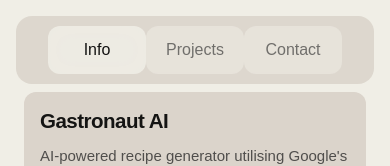
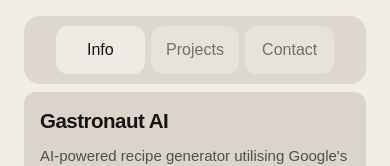
Before and after one commit to sagar-datta/portfolio, a Next.js app: page / in a window 390 px wide. Shown: the top 166 px of the page. Built offline with nearby package versions, Linux system fonts and the light colour scheme.

Commit message:
refactor: Adjust layout spacing in NavigationTabs and Header for improved alignment

```diff
--- a/src/components/molecules/NavigationTabs.tsx
+++ b/src/components/molecules/NavigationTabs.tsx
@@ -15,7 +15,7 @@ export const NavigationTabs = () => {
   const [selectedTab, setSelectedTab] = useState<TabId>("info");
 
   return (
-    <div className="flex items-stretch md:items-center justify-between md:justify-start md:bg-glass-blur md:dark:bg-glass-blur-dark md:backdrop-blur-glass md:rounded-2xl md:p-1.5 w-full md:w-auto">
+    <div className="flex items-stretch md:items-center justify-between md:justify-start md:bg-glass-blur md:dark:bg-glass-blur-dark md:backdrop-blur-glass md:rounded-2xl md:p-1.5 w-full md:w-auto gap-1.5 md:gap-0">
       {TABS.map((tab) => (
         <TabItem
           key={tab.id}
--- a/src/components/organisms/Header.tsx
+++ b/src/components/organisms/Header.tsx
@@ -8,7 +8,7 @@ interface IHeaderProps {
 
 export const Header = ({ name, profession }: IHeaderProps) => {
   return (
-    <header className="sticky top-4 z-10 mx-4">
+    <header className="sticky top-4 z-10 mx-6 md:mx-4">
       <div className="max-w-4xl mx-auto bg-glass-button dark:bg-glass-button-dark backdrop-blur-glass rounded-2xl">
         <div className="relative flex items-center px-8 py-2.5">
           {/* Left section with icon and name */}
```
